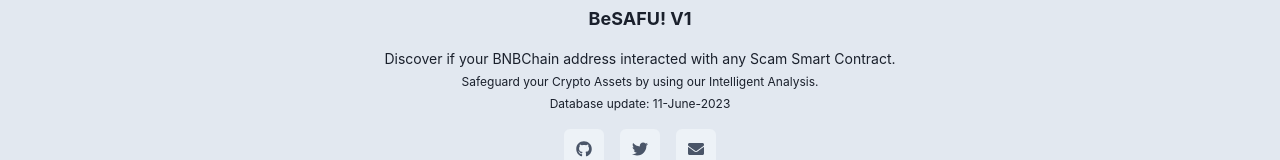
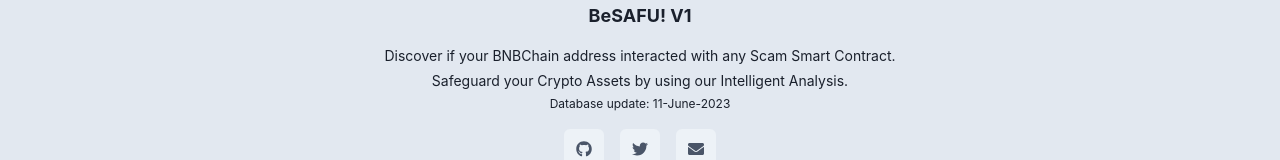
Before and after one commit to J1Mtonic/BeSAFU, a React (Create React App) app: page / in a window 1280 px wide. Shown: the part 549-709 px from the top of the page. Built offline with nearby package versions, Linux system fonts and the light colour scheme.

Commit message:
Update App.tsx

```diff
--- a/src/App.tsx
+++ b/src/App.tsx
@@ -370,7 +370,7 @@
             Discover if your BNBChain address interacted with any Scam Smart
             Contract.
           </Text>
-          <Text fontSize={{ base: "xs", md: "xs" }} textAlign="center">
+          <Text fontSize={{ base: "xs", md: "sm" }} textAlign="center">
             Safeguard your Crypto Assets by using our Intelligent Analysis.
           </Text>
           <Text fontSize="xs" textAlign="center">
```
